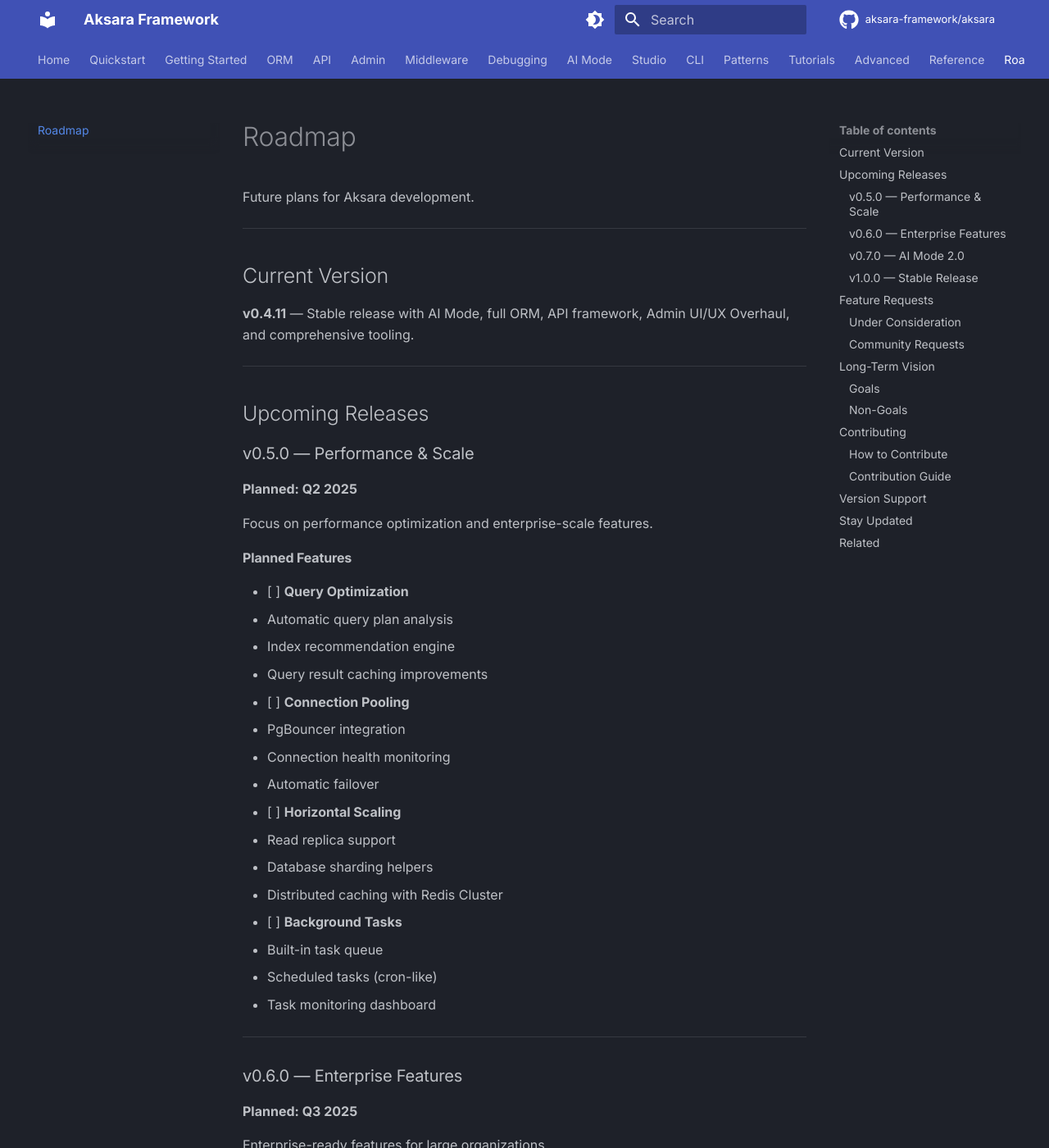
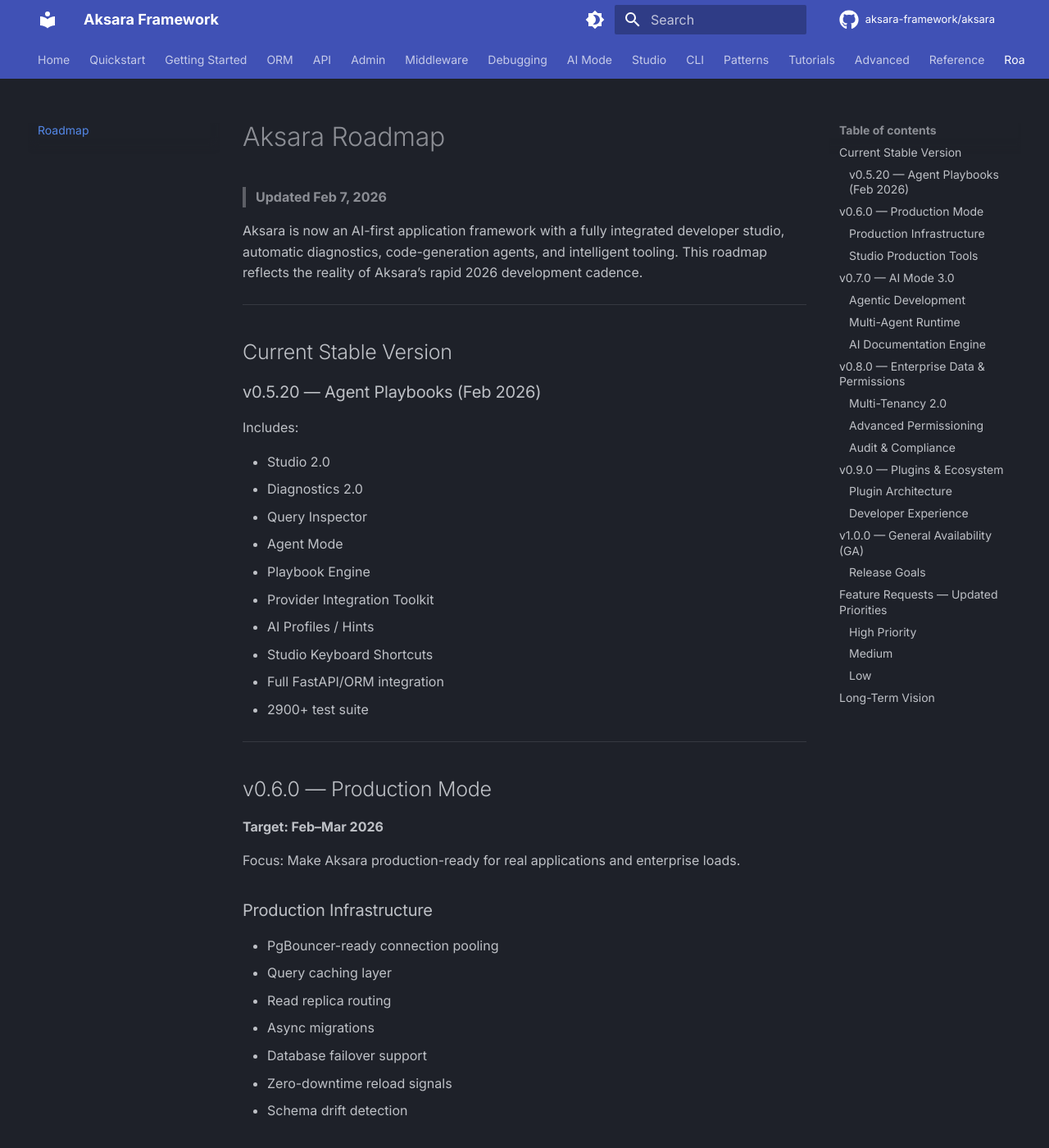
Before and after one commit to nagarjuna-tella/Aksara, an MkDocs documentation site: the page built from docs/docs/roadmap.md, in a window 1280 px wide and 1400 px high. Shown: the whole window at 82% size. Built offline with MkDocs 1.6.1 and Material for MkDocs 9.7.7, drawn with Linux system fonts in a browser that asks for light colours; comment, search, counter and statistics services are not loaded; the version menu is left out; some of the changed text lies outside the part shown.

Commit message:
docs: update roadmap with current and upcoming versions and features

```diff
--- a/docs/docs/roadmap.md
+++ b/docs/docs/roadmap.md
@@ -1,223 +1,179 @@
-# Roadmap
+# Aksara Roadmap
 
-Future plans for Aksara development.
+> **Updated Feb 7, 2026**
+
+Aksara is now an AI-first application framework with a fully integrated
+developer studio, automatic diagnostics, code-generation agents, and
+intelligent tooling. This roadmap reflects the reality of Aksara’s rapid
+2026 development cadence.
 
 ---
 
-## Current Version
+## Current Stable Version
 
-**v0.4.11** — Stable release with AI Mode, full ORM, API framework, Admin UI/UX Overhaul, and comprehensive tooling.
+### v0.5.20 — Agent Playbooks (Feb 2026)
+
+Includes:
+
+- Studio 2.0
+- Diagnostics 2.0
+- Query Inspector
+- Agent Mode
+- Playbook Engine
+- Provider Integration Toolkit
+- AI Profiles / Hints
+- Studio Keyboard Shortcuts
+- Full FastAPI/ORM integration
+- 2900+ test suite
 
 ---
 
-## Upcoming Releases
+## v0.6.0 — Production Mode
 
-### v0.5.0 — Performance & Scale
+**Target: Feb–Mar 2026**
 
-**Planned: Q2 2025**
+Focus: Make Aksara production-ready for real applications and enterprise loads.
 
-Focus on performance optimization and enterprise-scale features.
+### Production Infrastructure
 
-#### Planned Features
+- PgBouncer-ready connection pooling
+- Query caching layer
+- Read replica routing
+- Async migrations
+- Database failover support
+- Zero-downtime reload signals
+- Schema drift detection
 
-- [ ] **Query Optimization**
-  - Automatic query plan analysis
-  - Index recommendation engine
-  - Query result caching improvements
+### Studio Production Tools
 
-- [ ] **Connection Pooling**
-  - PgBouncer integration
-  - Connection health monitoring
-  - Automatic failover
-
-- [ ] **Horizontal Scaling**
-  - Read replica support
-  - Database sharding helpers
-  - Distributed caching with Redis Cluster
-
-- [ ] **Background Tasks**
-  - Built-in task queue
-  - Scheduled tasks (cron-like)
-  - Task monitoring dashboard
+- Slow Query Heatmaps
+- Replica Lag Monitor
+- Connection Pool Dashboard
+- Index Recommendation Engine
+- “Production Mode” UI (read-only safety)
 
 ---
 
-### v0.6.0 — Enterprise Features
+## v0.7.0 — AI Mode 3.0
 
-**Planned: Q3 2025**
+**Target: Apr–May 2026**
 
-Enterprise-ready features for large organizations.
+Next-gen agent capabilities.
 
-#### Planned Features
+### Agentic Development
 
-- [ ] **Advanced Multi-Tenancy**
-  - Schema-per-tenant isolation
-  - Tenant-aware migrations
-  - Cross-tenant queries (admin)
+- Auto PR Reviews
+- Agent Test Writer
+- Regression Analyzer
+- “Fix with AI” buttons throughout Studio
+- Model/Viewset/Serializer refactor assistant
 
-- [ ] **Audit Logging**
-  - Automatic change tracking
-  - Compliance reporting
-  - Data retention policies
+### Multi-Agent Runtime
 
-- [ ] **Advanced Permissions**
-  - Row-level security
-  - Dynamic permissions
-  - Permission inheritance
+- Parallel agents
+- Shared session memory
+- Provider orchestration (OpenAI+Azure+Anthropic switching)
 
-- [ ] **SSO Integration**
-  - SAML 2.0 support
-  - OAuth 2.0 / OIDC
-  - LDAP/Active Directory
+### AI Documentation Engine
+
+- API doc generation
+- README/Module doc generation
+- Example snippet generation
 
 ---
 
-### v0.7.0 — AI Mode 2.0
+## v0.8.0 — Enterprise Data & Permissions
 
-**Planned: Q4 2025**
+**Target: Jun–Jul 2026**
 
-Next generation AI-powered development.
+### Multi-Tenancy 2.0
 
-#### Planned Features
+- Schema-per-tenant
+- Tenant-aware migrations
+- Cross-tenant admin queries
+- Tenant-level DB Inspector
 
-- [ ] **AI Code Review**
-  - Automatic PR reviews
-  - Security vulnerability detection
-  - Performance suggestions
+### Advanced Permissioning
 
-- [ ] **AI Testing**
-  - Automatic test generation
-  - Test coverage analysis
-  - Regression detection
+- Row-level access policies (RLS)
+- Field-level rules
+- Policy sandboxing & simulation
+- Condition-based dynamic rules
 
-- [ ] **AI Documentation**
-  - Auto-generate API docs
-  - Code comment generation
-  - README generation
+### Audit & Compliance
 
-- [ ] **Custom AI Agents**
-  - User-defined agent workflows
-  - Domain-specific training
-  - Agent marketplace
+- Full audit event system
+- Compliance export pipeline
+- Studio Audit Explorer
 
 ---
 
-### v1.0.0 — Stable Release
+## v0.9.0 — Plugins & Ecosystem
 
-**Planned: Q1 2026**
+**Target: Aug–Sep 2026**
 
-Production-ready stable release.
+### Plugin Architecture
 
-#### Goals
+- `aksara add plugin-name`
+- Aksara Registry
+- Official Plugins
+  - Email
+  - Uploads
+  - WebSockets
+  - SSE
+  - PDF exporter
 
-- [ ] API stability guarantee
-- [ ] Long-term support (LTS)
-- [ ] Comprehensive documentation
-- [ ] Migration guides from Django/FastAPI
-- [ ] Enterprise support tier
+### Developer Experience
+
+- VS Code Extension
+- Aksara Playground (browser dev environment)
+- Dev Server Inspector
+- Latency profiling
 
 ---
 
-## Feature Requests
+## v1.0.0 — General Availability (GA)
 
-### Under Consideration
+**Target: Oct–Dec 2026**
 
-| Feature | Status | Priority |
-|---------|--------|----------|
-| GraphQL support | Evaluating | Medium |
-| gRPC support | Evaluating | Medium |
-| WebSocket improvements | Planned | High |
-| File uploads | Planned | High |
-| Email sending | Planned | Medium |
-| PDF generation | Evaluating | Low |
+### Release Goals
 
-### Community Requests
+- API Stability Guarantee
+- 18-Month LTS Window
+- Migration Guide (Django/FastAPI → Aksara)
+- Complete Documentation Rewrite
+- Performance Benchmarks (vs Django/FastAPI/Node)
+- Enterprise Support Tier
 
-Vote on features and submit requests:
+---
 
-- [GitHub Discussions](https://github.com/aksara/aksara/discussions)
-- [Feature Requests](https://github.com/aksara/aksara/issues?q=label%3Aenhancement)
+## Feature Requests — Updated Priorities
+
+### High Priority
+
+- WebSockets
+- File Uploads
+- Email
+- Background Task Runner
+
+### Medium
+
+- GraphQL
+- gRPC
+- Server-Sent Events
+
+### Low
+
+- PDF Toolkit
+- UI Components Pack
 
 ---
 
 ## Long-Term Vision
 
-### Goals
+Aksara is aiming to become:
 
-1. **Developer Experience**
-   - Fastest time from idea to production
-   - AI-assisted development at every step
-   - Zero-configuration defaults that scale
-
-2. **Performance**
-   - Competitive with bare FastAPI
-   - Automatic optimization
-   - Built-in profiling
-
-3. **Ecosystem**
-   - Plugin marketplace
-   - Community templates
-   - Integration library
-
-### Non-Goals
-
-- Replacing general-purpose frameworks
-- Supporting legacy Python versions
-- Synchronous-first design
-
----
-
-## Contributing
-
-### How to Contribute
-
-1. **Code contributions**
-   - Fix bugs
-   - Implement features
-   - Improve documentation
-
-2. **Testing**
-   - Report bugs
-   - Test pre-releases
-   - Write tests
-
-3. **Documentation**
-   - Fix typos
-   - Add examples
-   - Translate docs
-
-4. **Community**
-   - Answer questions
-   - Write tutorials
-   - Share projects
-
-### Contribution Guide
-
-See [CONTRIBUTING.md](https://github.com/aksara/aksara/blob/main/CONTRIBUTING.md)
-
----
-
-## Version Support
-
-| Version | Status | Support Until |
-|---------|--------|---------------|
-| 0.4.x | Current | Active |
-| 0.3.x | Maintenance | 2025-06 |
-| 0.2.x | End of Life | — |
-| 0.1.x | End of Life | — |
-
----
-
-## Stay Updated
-
-- [GitHub Releases](https://github.com/aksara/aksara/releases)
-- [Changelog](changelog.md)
-- [Blog](https://aksara.dev/blog)
-- [Twitter](https://twitter.com/aksaraframework)
-
----
-
-## Related
-
-- [Changelog](changelog.md)
-- [Getting Started](getting-started/index.md)
+- The fastest framework to go from idea → production
+- The first AI-native dev framework
+- A complete batteries-included enterprise platform
+- An ecosystem & marketplace for plugins & agent workflows
```
